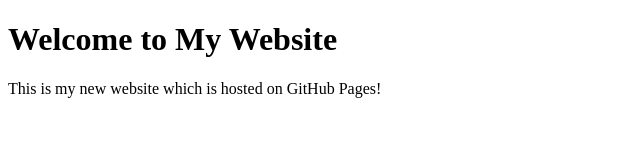
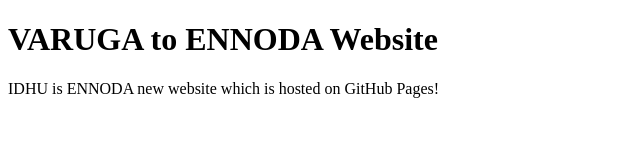
Before and after one commit to CHECK-PANREN/check-panren.github.io, a plain HTML site: page index.html in a window 1280 px wide. Shown: the whole page, without its empty margins (0-640 px from the left). Drawn offline with Linux system fonts and the light colour scheme.

Commit message:
Update index.html

```diff
--- a/index.html
+++ b/index.html
@@ -4,12 +4,12 @@
     <meta charset="UTF-8">
     <meta name="viewport" content="width=device-width, initial-scale=1.0">
     <meta http-equiv="X-UA-Compatible" content="ie=edge">
-    <title>Enoda Website</title>
+    <title>Ennoda Website</title>
   </head>
   <body>
     <main>
-        <h1>Welcome to My Website</h1>
-        <p>This is my new website which is hosted on GitHub Pages!</p>
+        <h1>VARUGA to ENNODA Website</h1>
+        <p>IDHU is ENNODA new website which is hosted on GitHub Pages!</p>
     </main>
   </body>
 </html>
```
